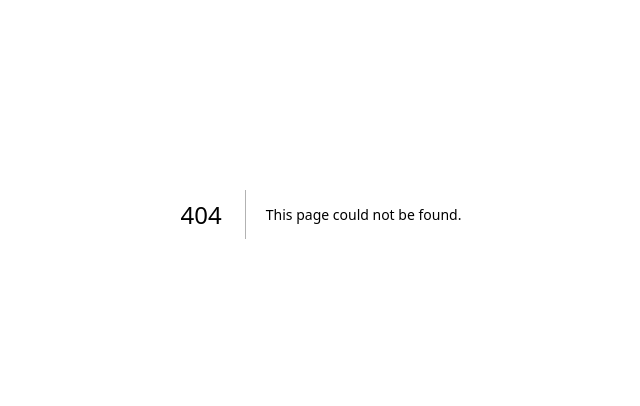
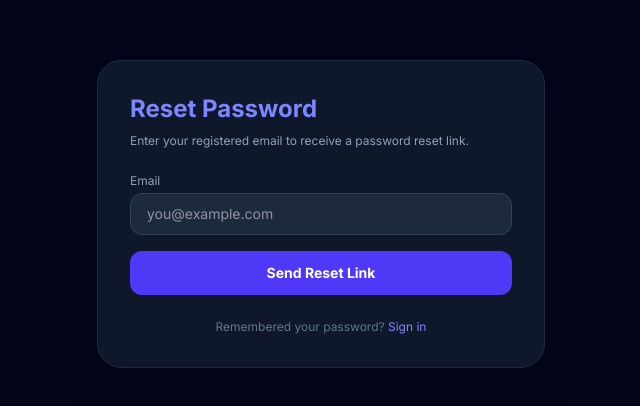
Before and after one commit to emmanuel-ui093/passpass, a Next.js app: page /forgot-password in a window 1280 px wide. Before the commit this address had no page. Shown: the part 186-592 px from the top of the page, without its empty margins (319-959 px from the left). Built offline with nearby package versions, Linux system fonts and the light colour scheme.

Commit message:
fix: build prerender errors and add forgot password flow

```diff
--- /dev/null
+++ b/src/app/forgot-password/page.tsx
@@ -0,0 +1,83 @@
+'use client'
+
+import { useState } from 'react'
+import Link from 'next/link'
+import { createClient } from '@/lib/supabase/client'
+
+export default function ForgotPasswordPage() {
+  const [email, setEmail] = useState('')
+  const [loading, setLoading] = useState(false)
+  const [error, setError] = useState<string | null>(null)
+  const [message, setMessage] = useState<string | null>(null)
+
+  const handleReset = async (e: React.FormEvent) => {
+    e.preventDefault()
+    setLoading(true)
+    setError(null)
+    setMessage(null)
+
+    const supabase = createClient()
+    const { error } = await supabase.auth.resetPasswordForEmail(email, {
+      redirectTo: `${window.location.origin}/reset-password`,
+    })
+
+    if (error) {
+      setError(error.message)
+      setLoading(false)
+      return
+    }
+
+    setMessage('Password reset link sent! Check your inbox.')
+    setLoading(false)
+  }
+
+  return (
+    <div className="min-h-screen bg-slate-950 text-white flex items-center justify-center p-6">
+      <div className="max-w-md w-full bg-slate-900 p-8 rounded-3xl border border-slate-800 shadow-2xl">
+        <h1 className="text-2xl font-bold mb-2 text-indigo-400">Reset Password</h1>
+        <p className="text-xs text-slate-400 mb-6">
+          Enter your registered email to receive a password reset link.
+        </p>
+
+        {error && (
+          <div className="mb-4 p-3 bg-red-500/10 border border-red-500/20 rounded-xl text-red-400 text-xs">
+            {error}
+          </div>
+        )}
+        {message && (
+          <div className="mb-4 p-3 bg-emerald-500/10 border border-emerald-500/20 rounded-xl text-emerald-400 text-xs">
+            {message}
+          </div>
+        )}
+
+        <form onSubmit={handleReset} className="space-y-4">
+          <div>
+            <label className="block text-xs text-slate-400 mb-1">Email</label>
+            <input
+              type="email"
+              value={email}
+              onChange={(e) => setEmail(e.target.value)}
+              required
+              placeholder="you@example.com"
+              className="w-full bg-slate-800 border border-slate-700 rounded-xl px-4 py-2.5 text-sm text-white focus:outline-none focus:border-indigo-500"
+            />
+          </div>
+          <button
+            type="submit"
+            disabled={loading}
+            className="w-full bg-indigo-600 hover:bg-indigo-500 disabled:bg-indigo-900 text-white font-bold py-3 rounded-xl transition-all text-sm"
+          >
+            {loading ? 'Sending link...' : 'Send Reset Link'}
+          </button>
+        </form>
+
+        <p className="text-xs text-slate-500 text-center mt-6">
+          Remembered your password?{' '}
+          <Link href="/login" className="text-indigo-400 hover:underline">
+            Sign in
+          </Link>
+        </p>
+      </div>
+    </div>
+  )
+}
--- a/src/app/login/page.tsx
+++ b/src/app/login/page.tsx
@@ -1,10 +1,10 @@
 'use client'
 
 import { Suspense, useState } from 'react'
+import Link from 'next/link'
 import { useRouter, useSearchParams } from 'next/navigation'
 import { createClient } from '@/lib/supabase/client'
 
-// Wrap hooks accessing search params in a suspended sub-component
 function LoginForm() {
   const router = useRouter()
   const searchParams = useSearchParams()
@@ -47,23 +47,30 @@ function LoginForm() {
           value={email}
           onChange={(e) => setEmail(e.target.value)}
           required
+          placeholder="you@example.com"
           className="w-full bg-slate-800 border border-slate-700 rounded-xl px-4 py-2.5 text-sm text-white focus:outline-none focus:border-indigo-500"
         />
       </div>
       <div>
-        <label className="block text-xs text-slate-400 mb-1">Password</label>
+        <div className="flex justify-between items-center mb-1">
+          <label className="block text-xs text-slate-400">Password</label>
+          <Link href="/forgot-password" className="text-xs text-indigo-400 hover:underline">
+            Forgot password?
+          </Link>
+        </div>
         <input
           type="password"
           value={password}
           onChange={(e) => setPassword(e.target.value)}
           required
+          placeholder="••••••••"
           className="w-full bg-slate-800 border border-slate-700 rounded-xl px-4 py-2.5 text-sm text-white focus:outline-none focus:border-indigo-500"
         />
       </div>
       <button
         type="submit"
         disabled={loading}
-        className="w-full bg-indigo-600 hover:bg-indigo-500 disabled:bg-indigo-900 text-white font-bold py-3 rounded-xl transition-all text-sm"
+        className="w-full bg-indigo-600 hover:bg-indigo-500 disabled:bg-indigo-900 text-white font-bold py-3 rounded-xl transition-all text-sm mt-2"
       >
         {loading ? 'Signing in...' : 'Sign In'}
       </button>
@@ -78,10 +85,16 @@ export default function LoginPage() {
         <h1 className="text-2xl font-bold mb-2 text-indigo-400">Welcome Back</h1>
         <p className="text-xs text-slate-400 mb-6">Sign in to your account</p>
 
-        {/* Suspense boundary prevents prerender errors at build time */}
         <Suspense fallback={<div className="text-xs text-slate-500 text-center py-4">Loading form...</div>}>
           <LoginForm />
         </Suspense>
+
+        <p className="text-xs text-slate-500 text-center mt-6">
+          Don't have an account?{' '}
+          <Link href="/signup" className="text-indigo-400 hover:underline">
+            Sign up
+          </Link>
+        </p>
       </div>
     </div>
   )
--- /dev/null
+++ b/src/app/reset-password/page.tsx
@@ -0,0 +1,75 @@
+'use client'
+
+import { useState } from 'react'
+import { useRouter } from 'next/navigation'
+import { createClient } from '@/lib/supabase/client'
+
+export default function ResetPasswordPage() {
+  const router = useRouter()
+  const [password, setPassword] = useState('')
+  const [loading, setLoading] = useState(false)
+  const [error, setError] = useState<string | null>(null)
+  const [message, setMessage] = useState<string | null>(null)
+
+  const handleUpdatePassword = async (e: React.FormEvent) => {
+    e.preventDefault()
+    setLoading(true)
+    setError(null)
+
+    const supabase = createClient()
+    const { error } = await supabase.auth.updateUser({ password })
+
+    if (error) {
+      setError(error.message)
+      setLoading(false)
+      return
+    }
+
+    setMessage('Password updated successfully! Redirecting to login...')
+    setTimeout(() => {
+      router.push('/login')
+    }, 2000)
+  }
+
+  return (
+    <div className="min-h-screen bg-slate-950 text-white flex items-center justify-center p-6">
+      <div className="max-w-md w-full bg-slate-900 p-8 rounded-3xl border border-slate-800 shadow-2xl">
+        <h1 className="text-2xl font-bold mb-2 text-indigo-400">Set New Password</h1>
+        <p className="text-xs text-slate-400 mb-6">Enter your new password below.</p>
+
+        {error && (
+          <div className="mb-4 p-3 bg-red-500/10 border border-red-500/20 rounded-xl text-red-400 text-xs">
+            {error}
+          </div>
+        )}
+        {message && (
+          <div className="mb-4 p-3 bg-emerald-500/10 border border-emerald-500/20 rounded-xl text-emerald-400 text-xs">
+            {message}
+          </div>
+        )}
+
+        <form onSubmit={handleUpdatePassword} className="space-y-4">
+          <div>
+            <label className="block text-xs text-slate-400 mb-1">New Password</label>
+            <input
+              type="password"
+              value={password}
+              onChange={(e) => setPassword(e.target.value)}
+              required
+              minLength={6}
+              placeholder="••••••••"
+              className="w-full bg-slate-800 border border-slate-700 rounded-xl px-4 py-2.5 text-sm text-white focus:outline-none focus:border-indigo-500"
+            />
+          </div>
+          <button
+            type="submit"
+            disabled={loading}
+            className="w-full bg-indigo-600 hover:bg-indigo-500 disabled:bg-indigo-900 text-white font-bold py-3 rounded-xl transition-all text-sm"
+          >
+            {loading ? 'Updating...' : 'Update Password'}
+          </button>
+        </form>
+      </div>
+    </div>
+  )
+}
```
